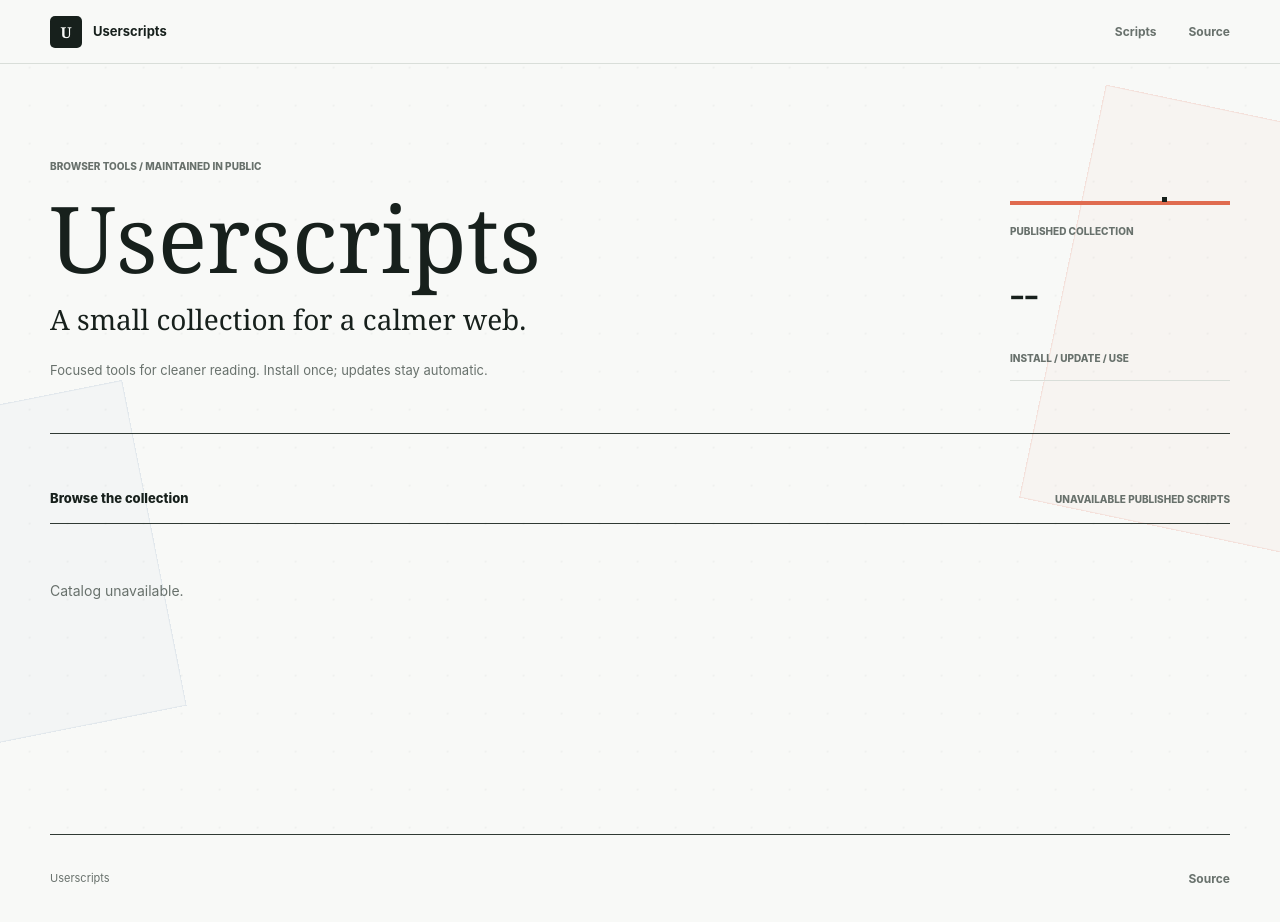
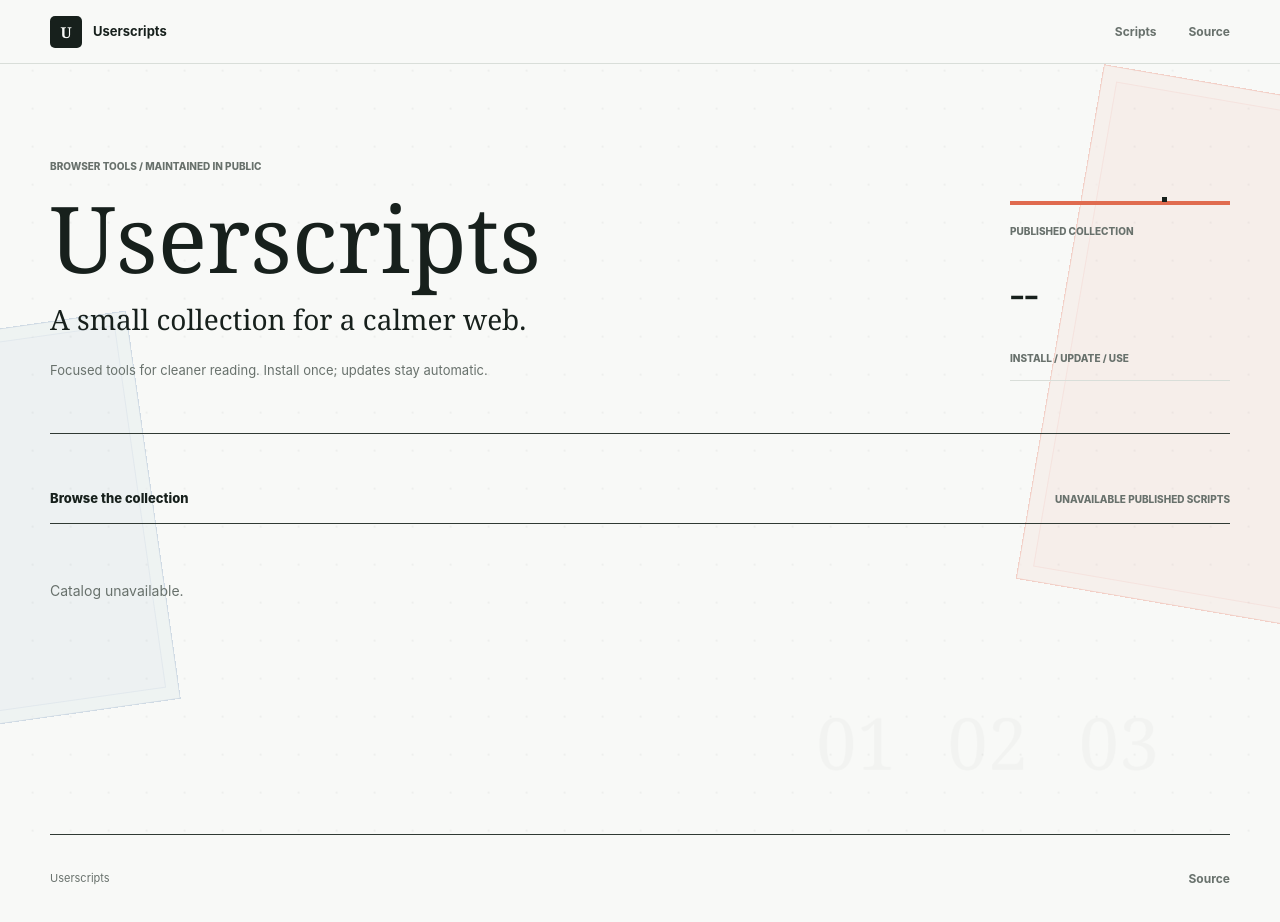
Before and after one commit to ZhangNingYA/userscripts, a website: page site/index.html in a window 1280 px wide. Drawn offline with Linux system fonts and the light colour scheme; no server answers.

Commit message:
redesign ambient motion as editorial sheets

```diff
--- a/site/assets/styles.css
+++ b/site/assets/styles.css
@@ -30,9 +30,26 @@ html::before {
   inset: -38px;
   z-index: 0;
   pointer-events: none;
-  background-image: radial-gradient(circle, rgba(23, 32, 28, .04) .7px, transparent .82px);
+  background-image: radial-gradient(circle, rgba(23, 32, 28, .045) .75px, transparent .88px);
   background-size: 38px 38px;
-  animation: paper-drift 18s linear infinite;
+  animation: paper-drift 14s linear infinite;
+  will-change: transform;
+}
+
+html::after {
+  content: "01  02  03";
+  position: fixed;
+  right: 8vw;
+  bottom: 2vh;
+  z-index: 0;
+  pointer-events: none;
+  color: rgba(23, 32, 28, .028);
+  font-family: var(--serif);
+  font-size: 72px;
+  line-height: 1;
+  white-space: nowrap;
+  word-spacing: 32px;
+  animation: folio-drift 32s linear infinite;
   will-change: transform;
 }
 
@@ -54,32 +71,34 @@ body {
 body::before {
   content: "";
   position: fixed;
-  top: 14vh;
-  right: -230px;
+  top: 10vh;
+  right: -190px;
   z-index: 0;
-  width: 420px;
-  height: 420px;
+  width: 380px;
+  height: 520px;
   pointer-events: none;
-  background: rgba(224, 107, 79, .035);
-  border: 1px solid rgba(224, 107, 79, .14);
-  transform: rotate(9deg);
-  animation: ambient-drift 28s linear infinite;
+  background: rgba(224, 107, 79, .075);
+  border: 1px solid rgba(224, 107, 79, .24);
+  box-shadow: inset 0 0 0 14px rgba(248, 249, 247, .55), inset 0 0 0 15px rgba(224, 107, 79, .08);
+  transform: rotate(7deg);
+  animation: ambient-drift 22s linear infinite;
   will-change: transform;
 }
 
 body::after {
   content: "";
   position: fixed;
-  left: -190px;
-  bottom: 5vh;
+  left: -145px;
+  bottom: 7vh;
   z-index: 0;
-  width: 330px;
-  height: 330px;
+  width: 280px;
+  height: 390px;
   pointer-events: none;
-  background: rgba(79, 120, 163, .028);
-  border: 1px solid rgba(79, 120, 163, .11);
-  transform: rotate(-14deg);
-  animation: ambient-drift-reverse 36s linear infinite;
+  background: rgba(79, 120, 163, .06);
+  border: 1px solid rgba(79, 120, 163, .19);
+  box-shadow: inset 0 0 0 12px rgba(248, 249, 247, .56), inset 0 0 0 13px rgba(79, 120, 163, .07);
+  transform: rotate(-11deg);
+  animation: ambient-drift-reverse 27s linear infinite;
   will-change: transform;
 }
 
@@ -709,31 +728,46 @@ footer {
 
 @keyframes ambient-drift {
   0%, 100% {
-    transform: translate(0, 0) rotate(9deg);
+    transform: translate3d(0, 0, 0) rotate(7deg);
   }
   25% {
-    transform: translate(-42px, 16px) rotate(13deg);
+    transform: translate3d(-34px, 14px, 0) rotate(10deg);
   }
   50% {
-    transform: translate(-56px, 48px) rotate(20deg);
+    transform: translate3d(-46px, 48px, 0) rotate(14deg);
   }
   75% {
-    transform: translate(-14px, 36px) rotate(15deg);
+    transform: translate3d(-10px, 34px, 0) rotate(11deg);
   }
 }
 
 @keyframes ambient-drift-reverse {
   0%, 100% {
-    transform: translate(0, 0) rotate(-14deg);
+    transform: translate3d(0, 0, 0) rotate(-11deg);
   }
   25% {
-    transform: translate(28px, -34px) rotate(-9deg);
+    transform: translate3d(24px, -32px, 0) rotate(-7deg);
   }
   50% {
-    transform: translate(52px, -16px) rotate(-3deg);
+    transform: translate3d(48px, -12px, 0) rotate(-3deg);
   }
   75% {
-    transform: translate(22px, 16px) rotate(-8deg);
+    transform: translate3d(20px, 20px, 0) rotate(-6deg);
+  }
+}
+
+@keyframes folio-drift {
+  0%, 100% {
+    transform: translate3d(0, 0, 0);
+  }
+  25% {
+    transform: translate3d(-30px, -10px, 0);
+  }
+  50% {
+    transform: translate3d(-56px, 4px, 0);
+  }
+  75% {
+    transform: translate3d(-22px, 14px, 0);
   }
 }
 
@@ -805,20 +839,24 @@ footer {
 }
 
 @media (max-width: 560px) {
+  html::after {
+    display: none;
+  }
+
   body::before {
-    top: 18vh;
-    right: -245px;
-    width: 340px;
-    height: 340px;
-    opacity: .75;
+    top: 14vh;
+    right: -295px;
+    width: 330px;
+    height: 460px;
+    opacity: .9;
   }
 
   body::after {
-    left: -230px;
-    bottom: 7vh;
-    width: 300px;
-    height: 300px;
-    opacity: .68;
+    left: -250px;
+    bottom: 8vh;
+    width: 280px;
+    height: 370px;
+    opacity: .85;
   }
 
   .topbar {
--- a/site/index.html
+++ b/site/index.html
@@ -5,7 +5,7 @@
   <meta name="viewport" content="width=device-width,initial-scale=1">
   <meta name="description" content="Focused browser userscripts.">
   <title>Userscripts</title>
-  <link rel="stylesheet" href="./assets/styles.css?v=23">
+  <link rel="stylesheet" href="./assets/styles.css?v=24">
 </head>
 <body>
   <header class="topbar">
--- a/tools/build-site.mjs
+++ b/tools/build-site.mjs
@@ -106,7 +106,7 @@ function detailPage(script, index) {
   <meta name="viewport" content="width=device-width,initial-scale=1">
   <meta name="description" content="${escapeHtml(script.description)}">
   <title>${escapeHtml(script.name)} - Userscripts</title>
-  <link rel="stylesheet" href="../../assets/styles.css?v=23">
+  <link rel="stylesheet" href="../../assets/styles.css?v=24">
 </head>
 <body>
   <header class="topbar"><div class="topbar-inner"><a class="wordmark" href="../../"><span class="brand-mark" aria-hidden="true">U</span><strong class="wordmark-title">Userscripts</strong></a><nav class="topnav" aria-label="Primary navigation"><a href="../../#catalog">Scripts</a><a href="https://github.com/ZhangNingYA/userscripts">Source</a></nav></div></header>
```
